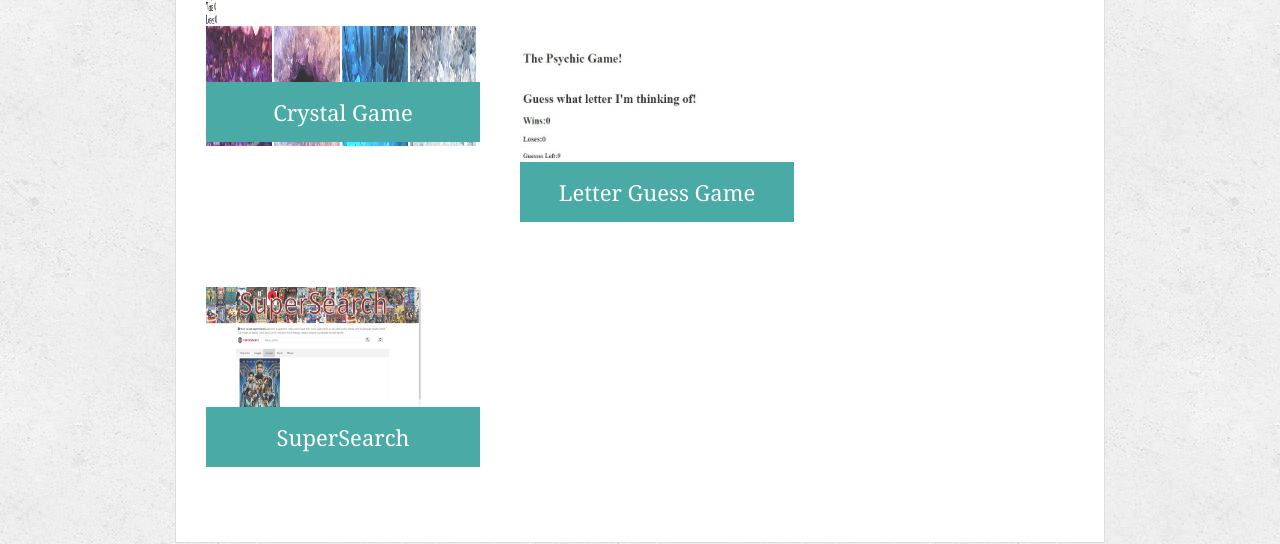
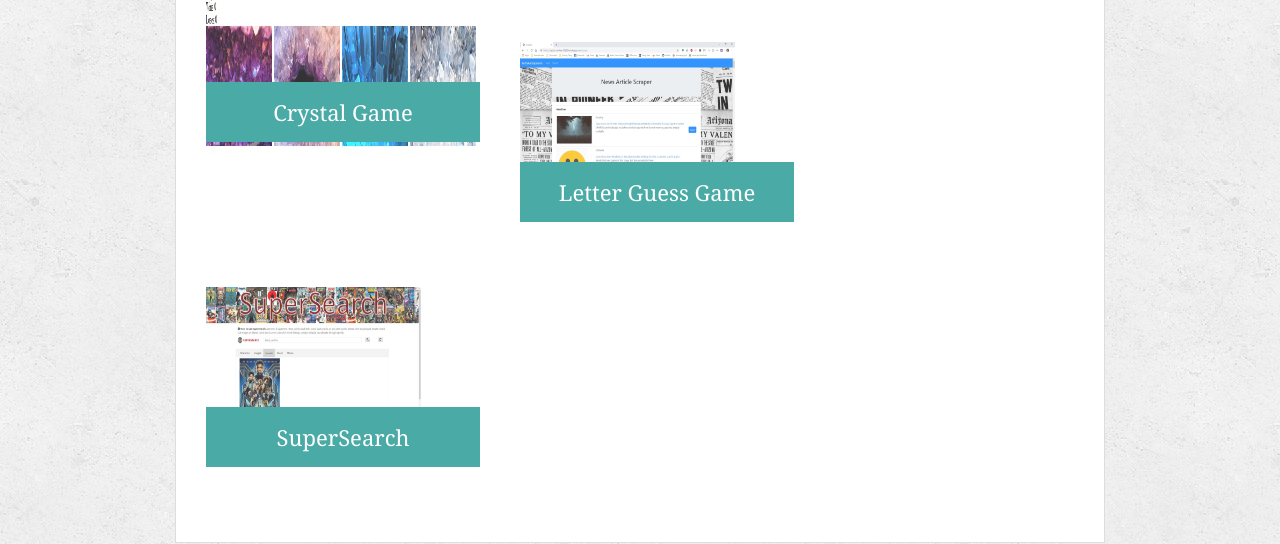
Before and after one commit to J-Lindley/Responsive-Portfolio, a plain HTML site: page portfolio.html in a window 1280 px wide. Shown: the part 556-1100 px from the top of the page. Drawn offline with nearby package versions, Linux system fonts and the light colour scheme.

Commit message:
added scraper

```diff
--- a/portfolio.html
+++ b/portfolio.html
@@ -47,7 +47,7 @@
         <h3>Train Schedule</h3>
       </div>
       <div class="work">
-        <a href="https://github.com/J-Lindley/Psychic-Game"><img src="assets/images/pyschicgame.jpg" alt="Letter Guess" width="300" height= "200">
+        <a href="https://cryptic-reaches-65365.herokuapp.com/"><img src="assets/images/scraper.jpg" alt="Letter Guess" width="300" height= "200">
 
         <h3>Letter Guess Game</h3>
       </div>
```
Also changed, not shown: assets/images/scraper.jpg (added).
